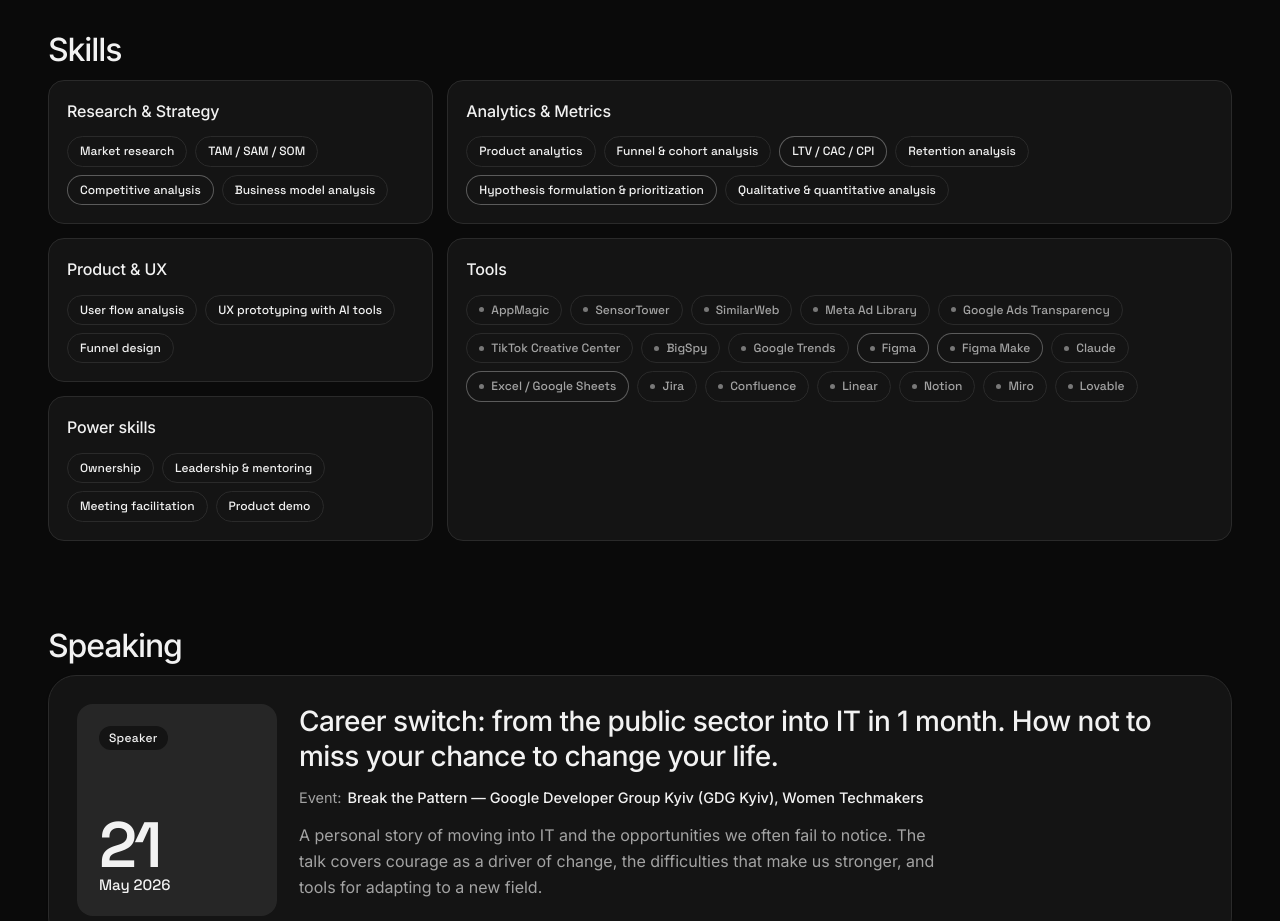
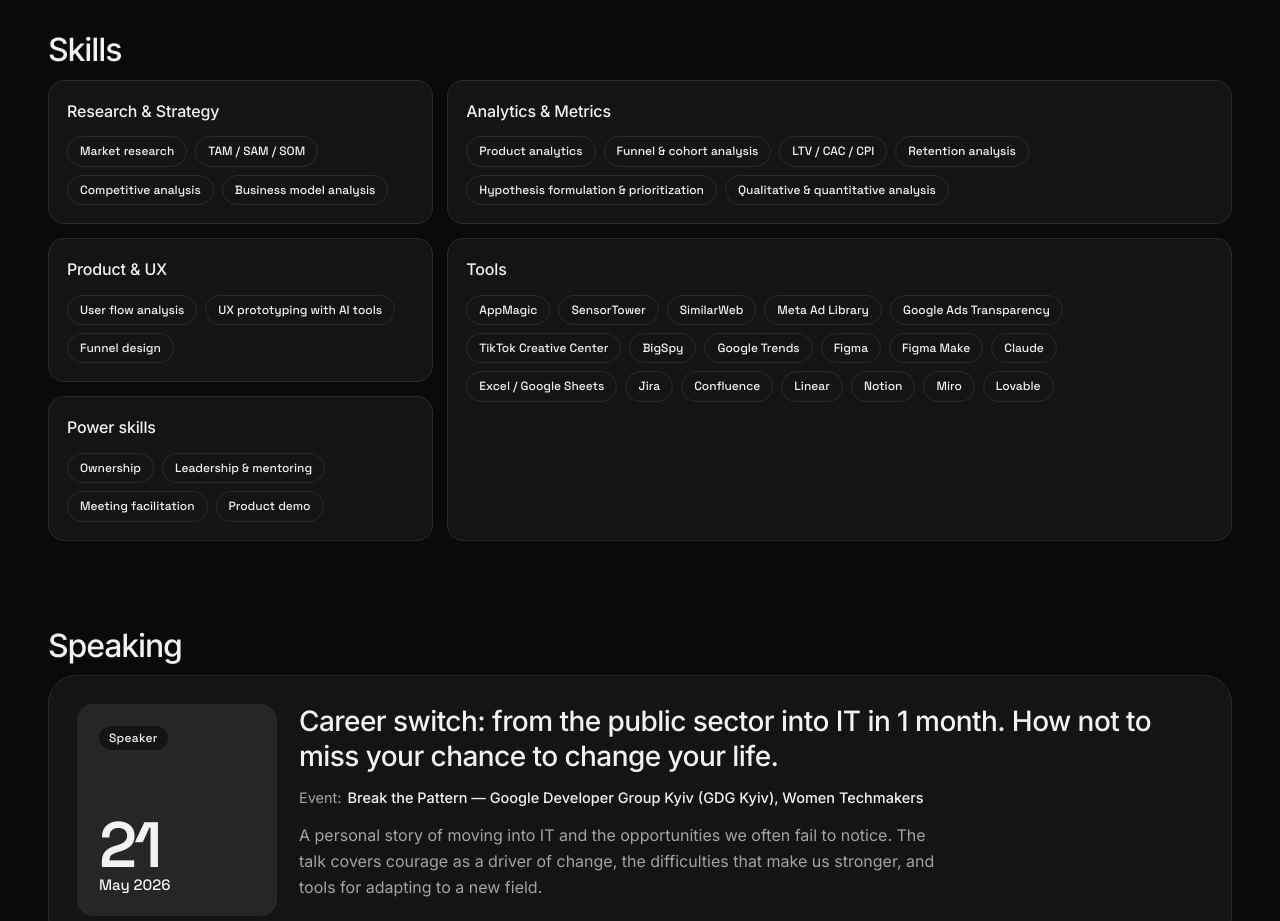
Before and after one commit to olgagit15/inspirebyolha, a plain HTML site: page index.html in a window 1280 px wide. Shown: the part 1640-2561 px from the top of the page. Drawn offline with Linux system fonts and the light colour scheme.

Commit message:
fixes tool buttons

```diff
--- a/css/styles.css
+++ b/css/styles.css
@@ -1042,6 +1042,28 @@ button.tag[aria-pressed="true"] {
   letter-spacing: -0.01em;
 }
 
+/* skills & tools tags (home + case pages): static, hover effect only */
+.skills-grid .tag,
+.kit .tag {
+  cursor: var(--paw);
+}
+.skills-grid .tag.tool,
+.kit .tag.tool {
+  color: var(--text);
+}
+.skills-grid .tag.tool::before,
+.kit .tag.tool::before {
+  content: none;
+}
+@media (hover: hover) {
+  .skills-grid .tag:hover,
+  .kit .tag:hover {
+    background: var(--text);
+    color: var(--bg);
+    border-color: var(--text);
+  }
+}
+
 /* experience */
 .career {
   list-style: none;
--- a/js/app.js
+++ b/js/app.js
@@ -102,9 +102,8 @@ function renderHome() {
   '<section class="block" id="skills" data-sec="skills"><div class="wrap"><div class="sec-head rv"><h2 class="sec-title">' + u('skillsTitle') + '</h2></div>' +
     '<div class="skills-grid">' + SKILLS.map(function (g) {
       return '<div class="skill-group rv' + (g.wide ? ' wide' : '') + (g.tool ? ' tools' : '') + '"><h3>' + t(g.g) + '</h3><div class="tags">' + g.items.map(function (s) {
-        var cls = 'tag ' + (g.tool ? 'tool' : 'skill') + (s.c.length >= 2 ? ' key' : '');
-        if (!s.c.length) return '<span class="' + cls + '">' + t(s) + '</span>';
-        return '<button type="button" class="' + cls + '" data-skill="' + s.en + '" aria-pressed="' + (highlight === s.en) + '">' + t(s) + '</button>';
+        var cls = 'tag ' + (g.tool ? 'tool' : 'skill');
+        return '<span class="' + cls + '">' + t(s) + '</span>';
       }).join('') + '</div></div>';
     }).join('') + '<div class="skill-group rv"><h3>' + u('powerSkills') + '</h3><div class="tags">' + POWER_SKILLS.map(function (s) {
       return '<span class="tag skill">' + t(s) + '</span>';
```
